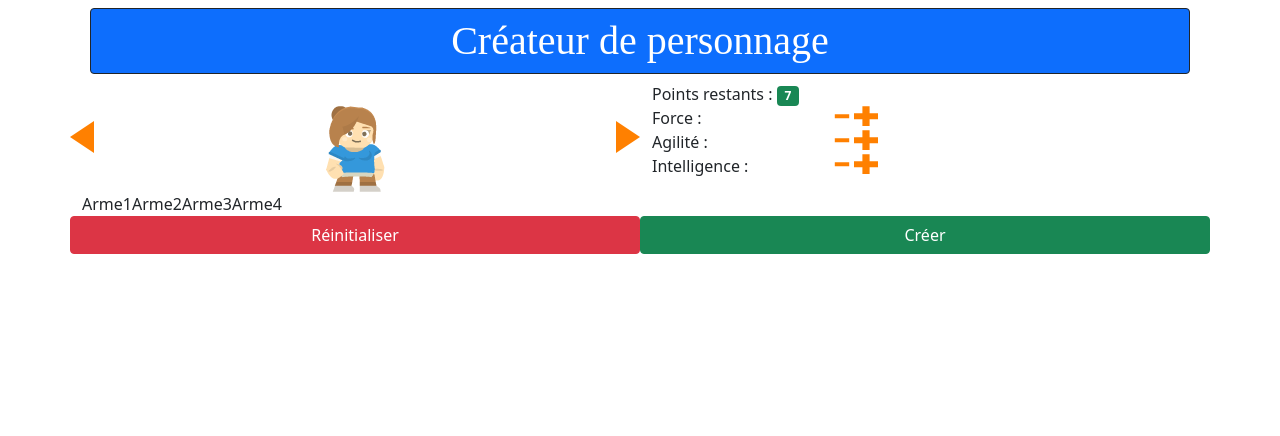
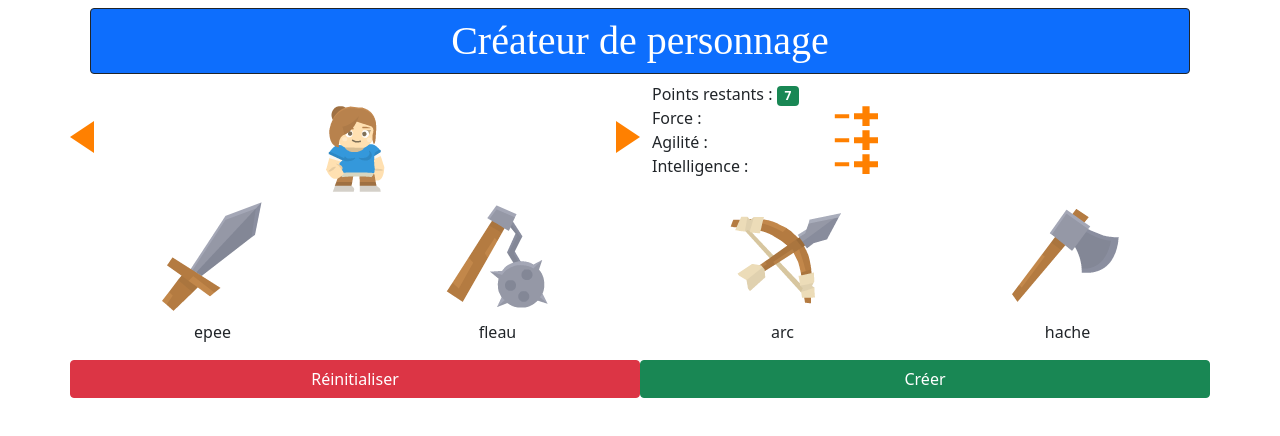
Before and after one commit to Enelith/h2prog, a React (Create React App) app in the folder react2020/projet2/: page / in a window 1280 px wide. Shown: the top 436 px of the page. Built offline with nearby package versions, Linux system fonts and the light colour scheme; a web font is replaced by a local one.

Commit message:
Maj Section 070 - Affichage des armes

```diff
--- a/react2020/projet2/src/components/Armes/Arme/Arme.js
+++ /dev/null
@@ -1,8 +0,0 @@
-
-import React from 'react';
-
-const arme = (props) => (
-    props.children
-);
-
-export default arme;
--- a/react2020/projet2/src/components/Armes/Armes.js
+++ /dev/null
@@ -1,14 +0,0 @@
-import React from 'react';
-
-import Arme from './Arme/Arme';
-
-const armes = (props) => (
-	<div >
-		<Arme >Arme1</Arme>
-		<Arme >Arme2</Arme>
-		<Arme >Arme3</Arme>
-		<Arme >Arme4</Arme>
-	</div>
-);
-
-export default armes;
--- /dev/null
+++ b/react2020/projet2/src/containers/CreateurPersonnage/Armes/Arme/Arme.js
@@ -0,0 +1,13 @@
+import React from 'react';
+
+const arme = (props) => {
+
+    return (
+        <>
+            <img src={props.imageArme} alt='' />
+            <p className="text-center">{props.children}</p>
+        </>
+    );
+};
+
+export default arme;
--- /dev/null
+++ b/react2020/projet2/src/containers/CreateurPersonnage/Armes/Armes.js
@@ -0,0 +1,45 @@
+import React from 'react';
+
+import Arme from './Arme/Arme';
+
+import Arc from '../../../asset/images/armes/arc.png';
+import Epee from '../../../asset/images/armes/epee.png';
+import Fleau from '../../../asset/images/armes/fleau.png';
+import Hache from '../../../asset/images/armes/hache.png';
+
+
+const armes = (props) => (
+    <div className="row no-gutters text-center">
+		{
+            props.listeArmes.map((arme, index) => {
+                let imageArme = '';
+
+                switch (arme) {
+                    case 'arc':
+                        imageArme = Arc;
+                        break;
+                    case 'epee':
+                        imageArme = Epee;
+                        break;
+                    case 'fleau':
+                        imageArme = Fleau;
+                        break;
+                    case 'hache':
+                        imageArme = Hache;
+                        break;
+                    default:
+                        break;
+                }
+				return (
+					<div key={index} className="col">
+                        <Arme imageArme={imageArme} >
+							{arme}
+						</Arme>
+					</div>
+				);
+			})
+		}
+	</div>
+);
+
+export default armes;
--- a/react2020/projet2/src/containers/CreateurPersonnage/CreateurPersonnage.js
+++ b/react2020/projet2/src/containers/CreateurPersonnage/CreateurPersonnage.js
@@ -1,10 +1,10 @@
 import React, { Component } from 'react';
 
 import TitreH1 from '../../components/Titres/TitreH1';
-import Armes from '../../components/Armes/Armes';
 import Bouton from '../../components/Boutons/Bouton';
 
 import Personnage from './Personnage/Personnage';
+import Armes from './Armes/Armes';
 
 class CreateurPersonnage extends Component {
     state = {
@@ -14,7 +14,8 @@ class CreateurPersonnage extends Component {
             agilite: 0,
             intelligence: 0
         },
-        nbPointsDisponibles: 7
+        nbPointsDisponibles: 7,
+        armes: ["epee", "fleau", "arc", "hache"]
     }
 
     imagePrecedenteHandler = () => {
@@ -79,7 +80,7 @@ class CreateurPersonnage extends Component {
                         enleverPoint={this.enleverPointHandler}
                         ajouterPoint={this.ajouterPointHandler}
                     />
-                    <Armes />
+                    <Armes listeArmes={this.state.armes} />
 
                     <div className="row no-gutters">
                         <Bouton
```
Also changed, not shown: 1 other file (tests, documents, lock files or other folders).
